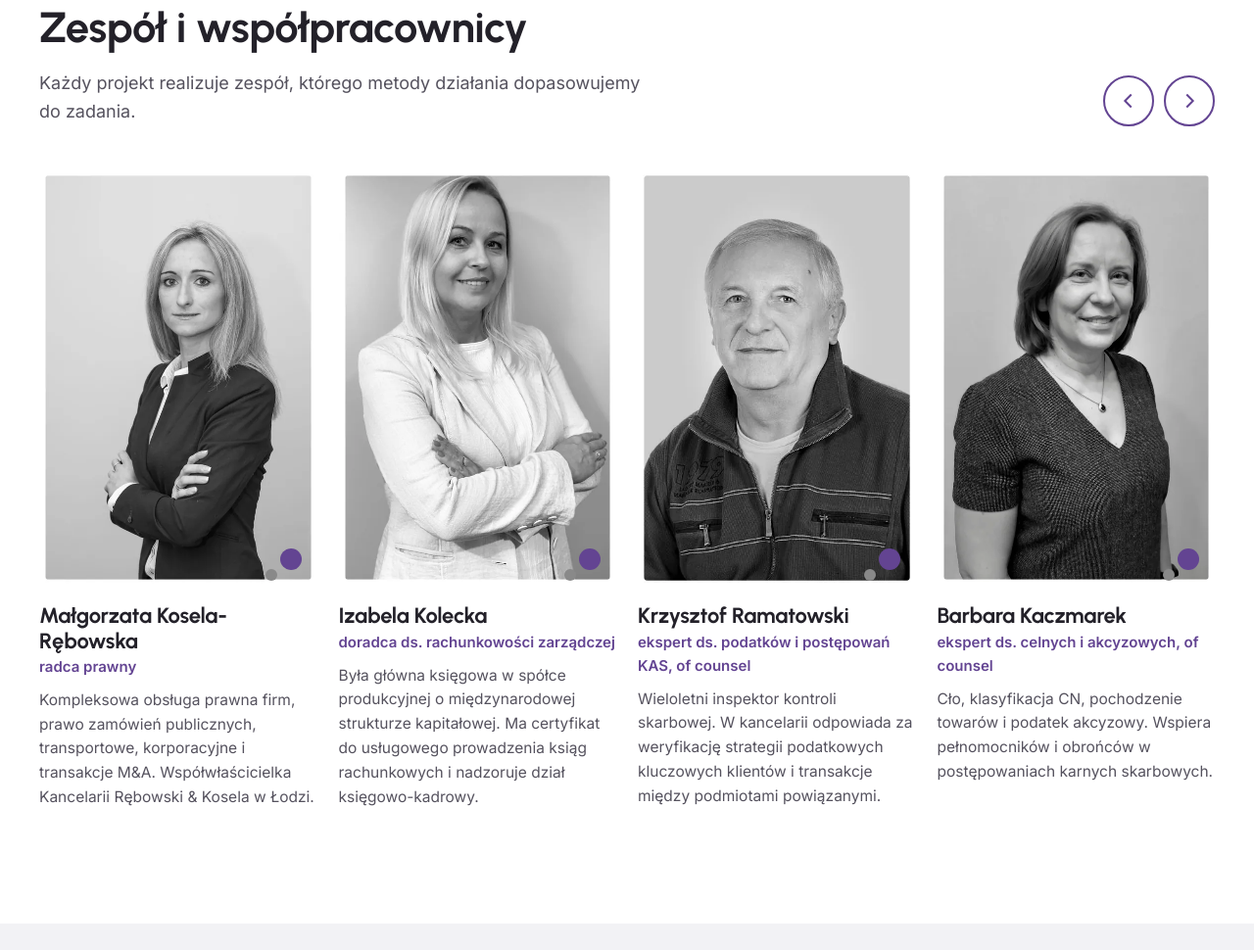
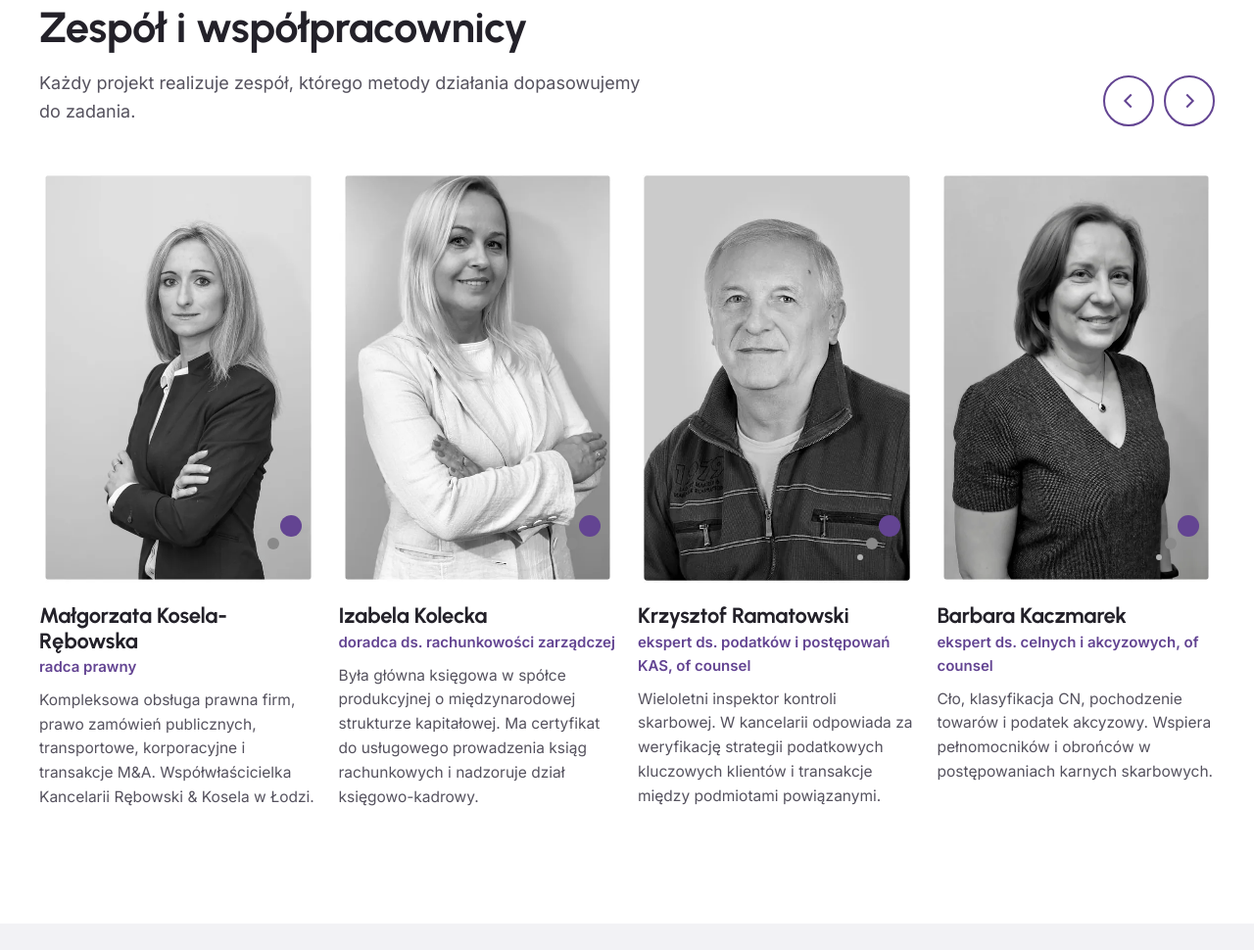
Before and after one commit to Disaster26/taxsolution-koncepcja, a plain HTML site: page index.html in a window 1280 px wide. Shown: the part 4884-5854 px from the top of the page at 98% size. Drawn offline with Linux system fonts and the light colour scheme.

Commit message:
Poprawka znaku kropek na portretach zespołu

```diff
--- a/styl.css
+++ b/styl.css
@@ -152,7 +152,7 @@ p{margin:0 0 14px}
 .karta{scroll-snap-align:start;min-width:0}
 .karta-foto{position:relative;aspect-ratio:2/3;background:#E9E9EB;overflow:hidden;margin-bottom:18px}
 .karta-foto img{width:100%;height:100%;object-fit:cover;object-position:top;pointer-events:none}
-.karta-foto::after{content:"";position:absolute;right:16px;bottom:16px;width:22px;height:22px;border-radius:50%;background:var(--fiolet);box-shadow:-20px 16px 0 -5px var(--szary),-34px 30px 0 -8px var(--jasnoszary)}
+.karta-foto::after{content:"";position:absolute;right:16px;bottom:50px;width:22px;height:22px;border-radius:50%;background:var(--fiolet);box-shadow:-18px 18px 0 -5px var(--szary),-30px 32px 0 -8px var(--jasnoszary)}
 .karta h3{font-size:22px;margin-bottom:2px}
 .karta .rola{color:var(--fiolet);font-weight:600;font-size:15px;margin-bottom:10px}
 .karta p{color:var(--tekst2);font-size:15.5px}
```
